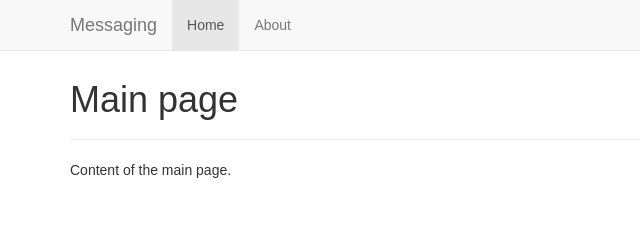
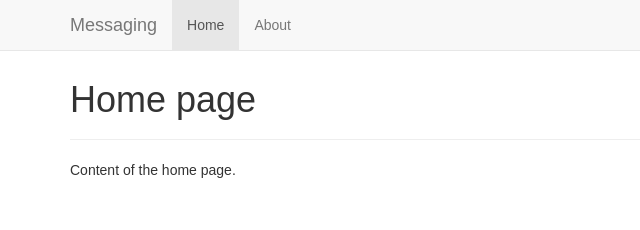
Before and after one commit to glautrou/Messaging, a React (Create React App) app: page / in a window 1280 px wide. Shown: the top 230 px of the page, without its empty margins (0-640 px from the left). Built offline with nearby package versions, Linux system fonts and the light colour scheme.

Commit message:
Create empty home page

```diff
--- a/src/App.js
+++ b/src/App.js
@@ -1,6 +1,7 @@
 import React, { Component } from 'react';
 import logo from './logo.svg';
 import './App.css';
+import Home from './Home';
 
 class App extends Component {
   render() {
@@ -27,10 +28,7 @@ class App extends Component {
       </nav>
 
       <div id="page" className="container">
-        <div className="page-header">
-          <h1>Main page</h1>
-        </div>
-        <p>Content of the main page.</p>
+        <Home />
       </div>
 
       <footer className="footer">
--- /dev/null
+++ b/src/Home.js
@@ -0,0 +1,16 @@
+import React, { Component } from 'react';
+
+class Home extends Component {
+  render() {
+    return (
+      <div>
+        <div className="page-header">
+          <h1>Home page</h1>
+        </div>
+        <p>Content of the home page.</p>
+      </div>
+    );
+  }
+}
+
+export default Home;
```
